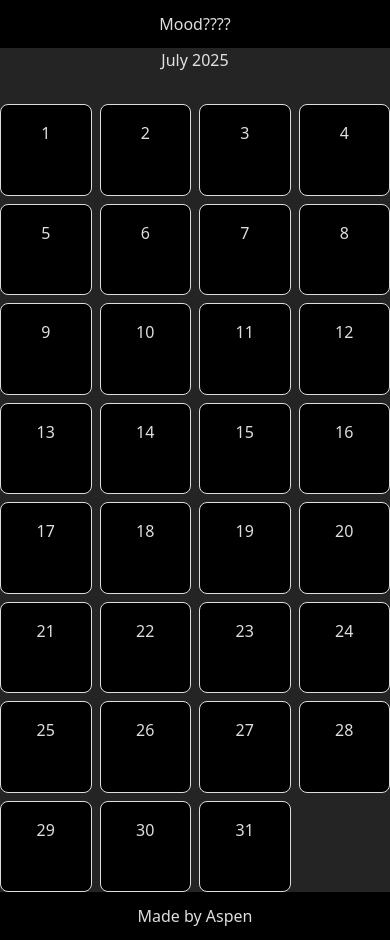
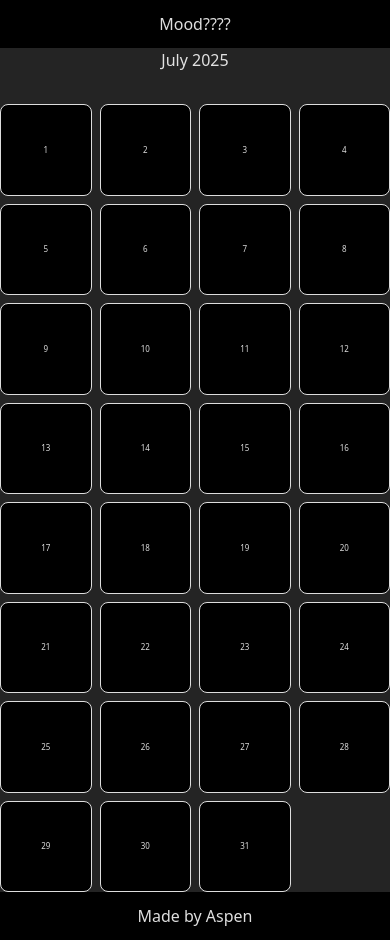
Before and after one commit to Aspen-13/MoodTracker, a React (Vite) app: page / in a window 390 px wide. Built offline with nearby package versions, Linux system fonts and the light colour scheme.

Commit message:
Better text and emoji responsiveness in the squares

```diff
--- a/src/Components/Calendar/Calendar.css
+++ b/src/Components/Calendar/Calendar.css
@@ -11,15 +11,23 @@
   aspect-ratio: 1/ 1; /* Keep the box a square */
   background: #000000;
   border: 1px solid #ddd;
-  padding: 1rem;
+  padding: clamp(0.2rem, 2vw, 1rem);
   border-radius: 0.5rem;
   cursor: pointer;
-  min-height: 40px;
+  min-height: 50px;
   max-height: 80px;
   display: flex;
   flex-direction: column;
-  justify-content: space-between;
+  justify-content: center;
   text-align: center;
+}
+
+.emoji-box {
+  font-size: clamp(1.5rem, 5vw, 2.5rem);
+}
+
+.day {
+  font-size: clamp(0.5rem, 2vw, 2.5rem);
 }
 
 @media (max-width: 1100px) {
--- a/src/Components/Calendar/Calendar.tsx
+++ b/src/Components/Calendar/Calendar.tsx
@@ -36,8 +36,8 @@ function Calendar() {
             className="day-box"
             onClick={() => setSelectedDays(day)}
           >
-            <div> {day} </div>
-            <div style={{ fontSize: "2rem" }}> {moods[day]} </div>
+            <div className="day"> {day} </div>
+            <div className="emoji-box">{moods[day]}</div>
           </div>
         );
       })}
```
